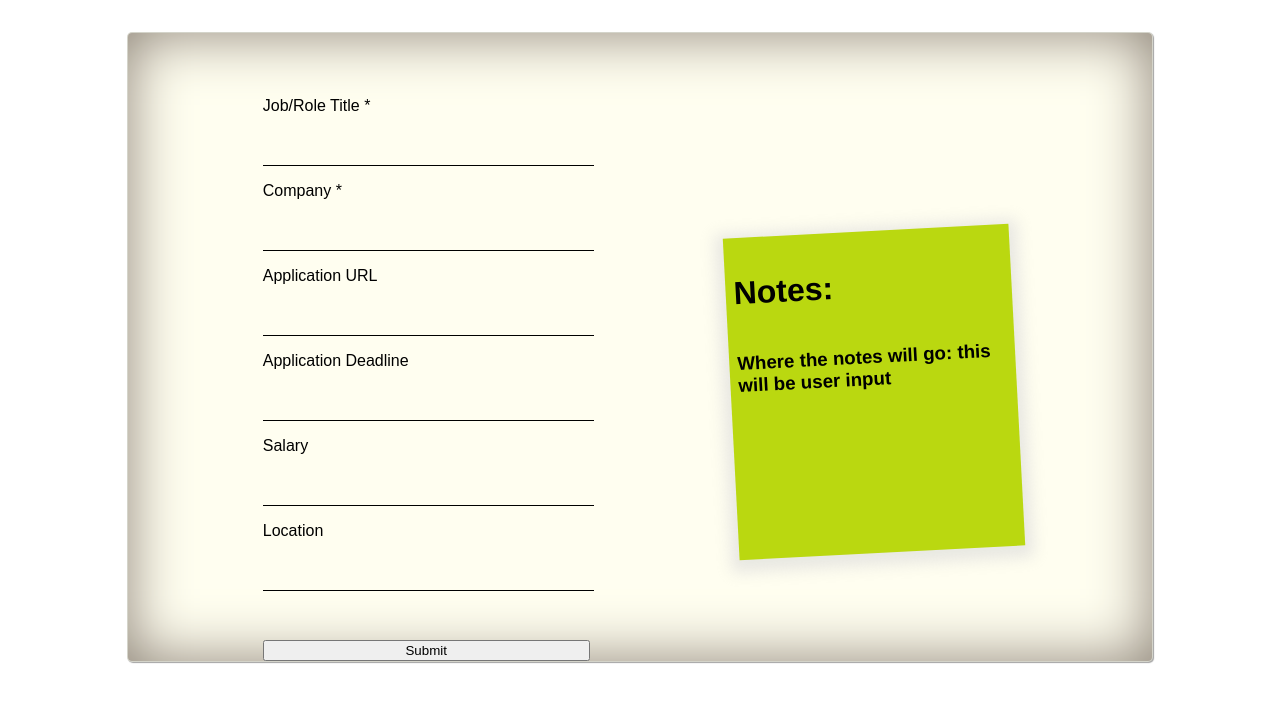
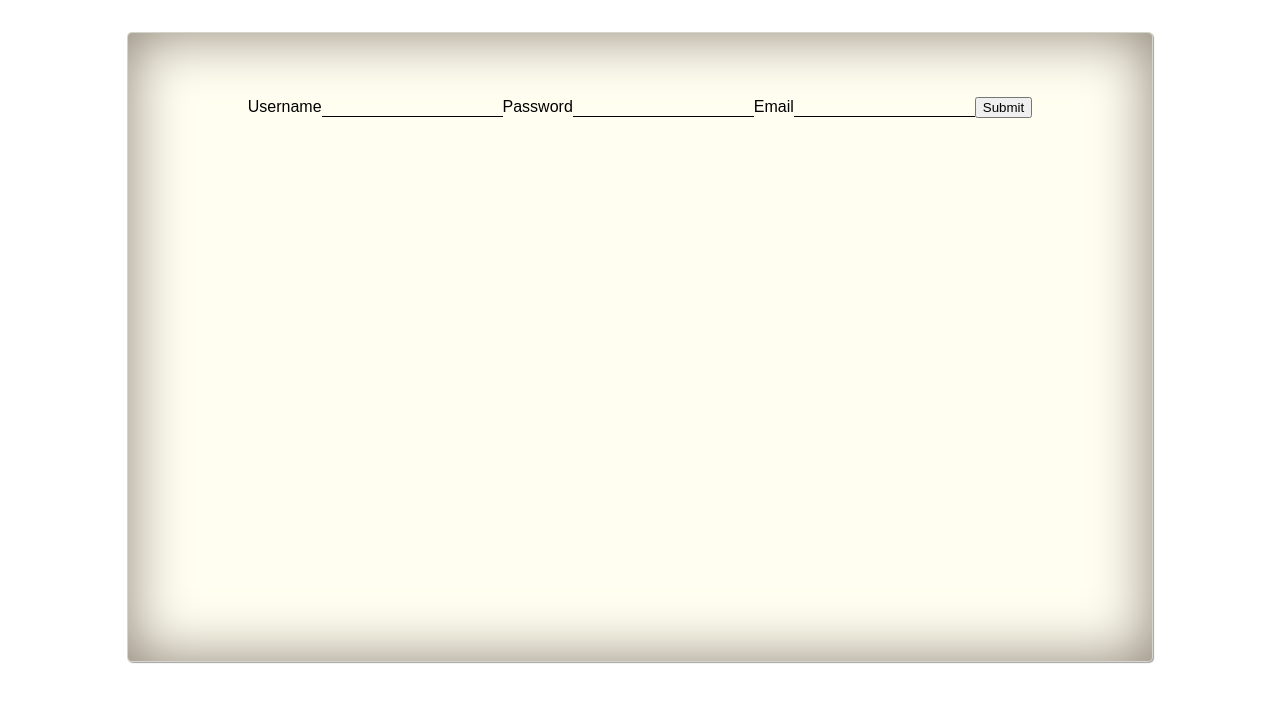
Before and after one commit to Team-CAPP/Career-Compass, a React (Create React App) app: page / in a window 1280 px wide. Shown: the top 702 px of the page. Built offline with nearby package versions, Linux system fonts and the light colour scheme.

Commit message:
commiting to  get ready for dev

```diff
--- a/client/App.jsx
+++ b/client/App.jsx
@@ -8,8 +8,9 @@ function App() {
     //needs to implement React router to serve login then main application. And Form on button click
     <div className='App'>
       <div className='Form-Container'>
-        <AppForm></AppForm>
-        <Notes></Notes>
+        {/* <AppForm></AppForm>
+        <Notes></Notes> */}
+        <Login></Login>
       </div>
     </div>
   );
--- a/client/components/AppForm.jsx
+++ b/client/components/AppForm.jsx
@@ -1,8 +1,58 @@
-import React from 'react';
+import React, { useState } from 'react';
 
 function AppForm() {
   // where form state will go
+  const [job, setJob] = useState('');
+  const [company, setCompany] = useState('');
+  const [url, setURL] = useState('');
+  const [deadline, setDeadline] = useState('');
+  const [salary, setSalary] = useState('');
+  const [location, setLocation] = useState('');
 
+  const handleChange = event => {
+    const { name, value } = event.target;
+
+    switch (name) {
+      case 'Job':
+        setJob(value);
+        break;
+      case 'Company':
+        setPassword(value);
+        break;
+      case 'URL':
+        setURL(value);
+        break;
+      case 'Deadline':
+        setDeadline(value);
+        break;
+      case 'Salary':
+        setSalary(value);
+        break;
+      case 'Location':
+        setLocation(value);
+        break;
+      default:
+        return;
+    }
+  };
+  const handleSubmit = async event => {
+    event.preventDefault();
+
+    const response = await fetch('/api/application', {
+      method: 'POST',
+      headers: {
+        'Content-Type': 'application/json',
+      },
+      body: JSON.stringify({
+        job,
+        company,
+        url,
+        deadline,
+        salary,
+        location,
+      }),
+    });
+  };
   //function to send http request to server.  Creating document
 
   return (
@@ -10,29 +60,65 @@ function AppForm() {
       <form className='Field-Container'>
         <label>
           Job/Role Title *
-          <input type='text' name='Job' className='Input-Line' />
+          <input
+            type='text'
+            name='Job'
+            className='Input-Line'
+            value={job}
+            onChange={handleChange}
+          />
         </label>
         <label>
           Company *
-          <input type='text' name='Company' className='Input-Line' />
+          <input
+            type='text'
+            name='Company'
+            className='Input-Line'
+            value={company}
+            onChange={handleChange}
+          />
         </label>
         <label>
           Application URL
-          <input type='text' name='URL' className='Input-Line' />
+          <input
+            type='text'
+            name='URL'
+            className='Input-Line'
+            value={url}
+            onChange={handleChange}
+          />
         </label>
         <label>
           Application Deadline
-          <input type='text' name='Deadline' className='Input-Line' />
+          <input
+            type='text'
+            name='Deadline'
+            className='Input-Line'
+            value={deadline}
+            onChange={handleChange}
+          />
         </label>
         <label>
           Salary
-          <input type='text' name='Salary' className='Input-Line' />
+          <input
+            type='text'
+            name='Salary'
+            className='Input-Line'
+            value={salary}
+            onChange={handleChange}
+          />
         </label>
         <label>
           Location
-          <input type='text' name='Location' className='Input-Line' />
+          <input
+            type='text'
+            name='Location'
+            className='Input-Line'
+            value={location}
+            onChange={handleChange}
+          />
         </label>
-        <input type='submit' value='Submit' />
+        <input type='submit' value='Submit' onClick={handleSubmit} />
       </form>
     </div>
   );
--- a/client/components/Login.jsx
+++ b/client/components/Login.jsx
@@ -1,9 +1,77 @@
-import React from 'react';
+import React, { useState } from 'react';
 
 function Login() {
+  const [username, setUsername] = useState('');
+  const [password, setPassword] = useState('');
+  const [email, setEmail] = useState('');
+
+  const handleChange = event => {
+    const { name, value } = event.target;
+
+    switch (name) {
+      case 'username':
+        setUsername(value);
+        break;
+      case 'password':
+        setPassword(value);
+        break;
+      case 'email':
+        setEmail(value);
+        break;
+      default:
+        return;
+    }
+  };
+  const handleSubmit = async event => {
+    event.preventDefault();
+
+    const response = await fetch('/api/login', {
+      method: 'POST',
+      headers: {
+        'Content-Type': 'application/json',
+      },
+      body: JSON.stringify({
+        username,
+        password,
+        email,
+      }),
+    });
+  };
   return (
     <div className='Login-Container'>
-
+      <form className='Login-Form'>
+        <label>
+          Username
+          <input
+            type='text'
+            name='username'
+            className='Input-Line'
+            value={username}
+            onChange={handleChange}
+          />
+        </label>
+        <label>
+          Password
+          <input
+            type='text'
+            name='password'
+            className='Input-Line'
+            value={password}
+            onChange={handleChange}
+          />
+        </label>
+        <label>
+          Email
+          <input
+            type='text'
+            name='email'
+            className='Input-Line'
+            value={email}
+            onChange={handleChange}
+          />
+        </label>
+        <input type='submit' value='Submit' onClick={handleSubmit} />
+      </form>
     </div>
   );
 }
--- a/client/index.js
+++ b/client/index.js
@@ -6,6 +6,7 @@ import App from './App';
 
 const root = ReactDOM.createRoot(document.getElementById('root'));
 root.render(
+
   <React.StrictMode>
     <App />
   </React.StrictMode>
--- a/package.json
+++ b/package.json
@@ -34,6 +34,7 @@
     "react": "^18.2.0",
     "react-dom": "^18.2.0",
     "react-hook-form": "^7.45.4",
+    "react-oauth-google": "^0.9.0",
     "react-redux": "^8.1.2",
     "react-router-dom": "^6.15.0",
     "react-scripts": "5.0.1",
--- a/webpack.config.js
+++ b/webpack.config.js
@@ -51,10 +51,11 @@ module.exports = {
   resolve: {
     extensions: ['.js', '.jsx'],
   },
-  // plugins: [
-  //   new HtmlWebpackPlugin({
-  //     template: './client/index.html',
-  //   }),
+  plugins: [
+    new HtmlWebpackPlugin({
+      template: './client/index.html',
+    }),
+  ],
   //   new MiniCssExtractPlugin({
   //     filename: 'App.css',
   //   }),
```
Also changed, not shown: 1 other file (tests, documents, lock files or other folders).
